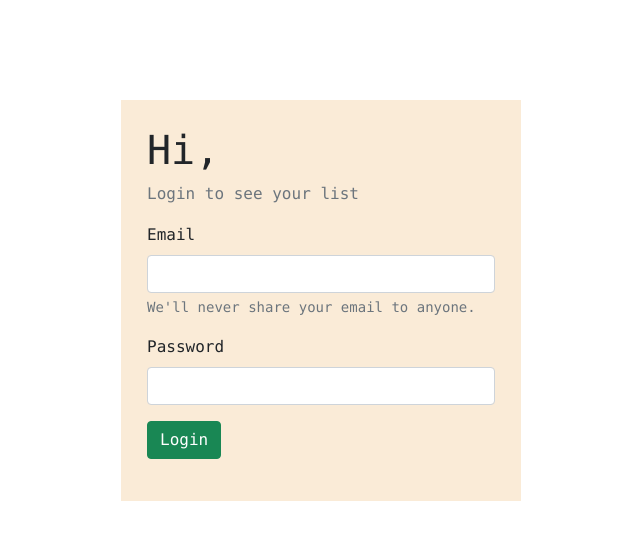
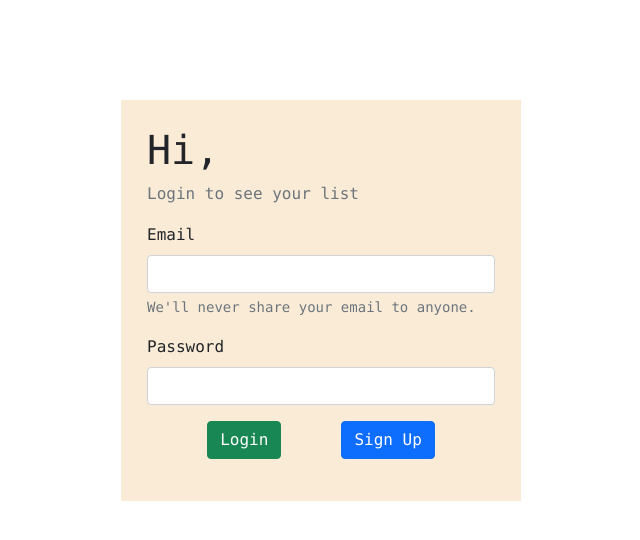
Before and after one commit to vijay-guttula/mern-todo, a React (Create React App) app: page / in a window 1280 px wide. Shown: the top 540 px of the page, without its empty margins (319-959 px from the left). Built offline with nearby package versions, Linux system fonts and the light colour scheme.

Commit message:
added sign up in home login

```diff
--- a/src/Pages/HomeLogin.jsx
+++ b/src/Pages/HomeLogin.jsx
@@ -38,12 +38,13 @@
               className='form-control font-monospace'
             />
           </div>
-          <div className='mb-3'>
+          <div className='mb-3 d-flex flex-row justify-content-evenly'>
             <input
               type='button'
               value='Login'
               className='btn btn-success font-monospace'
             />
+            <button className='btn btn-primary font-monospace'>Sign Up</button>
           </div>
         </form>
       </div>
```
